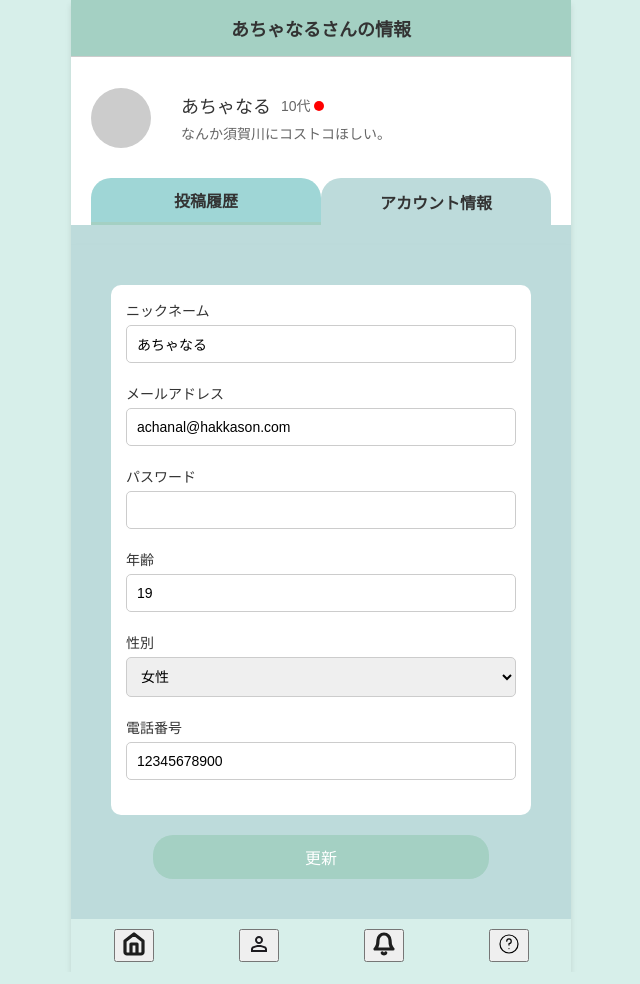
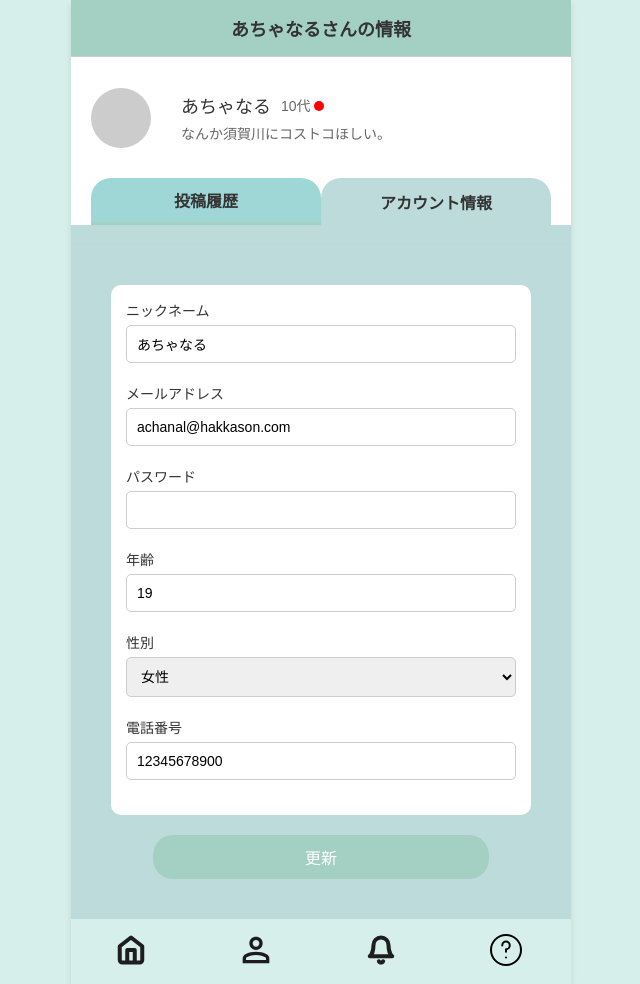
Before and after one commit to bo-cho/Hackathon, a plain HTML site: page HTML/accountinfo.html in a window 1280 px wide. Shown: the whole page, without its empty margins (319-959 px from the left). Drawn offline with Linux system fonts and the light colour scheme.

Commit message:
謎現象の修正

```diff
--- a/CSS/accountinfo.css
+++ b/CSS/accountinfo.css
@@ -172,9 +172,9 @@ input {
     padding: 10px 0;
 }
 
-.footer-btn img {
-    width: 24px;
-    height: 24px;
+.footer-btn {
+    border: none;
+    background: none;
 }
 
 /* レスポンシブデザイン */
```
